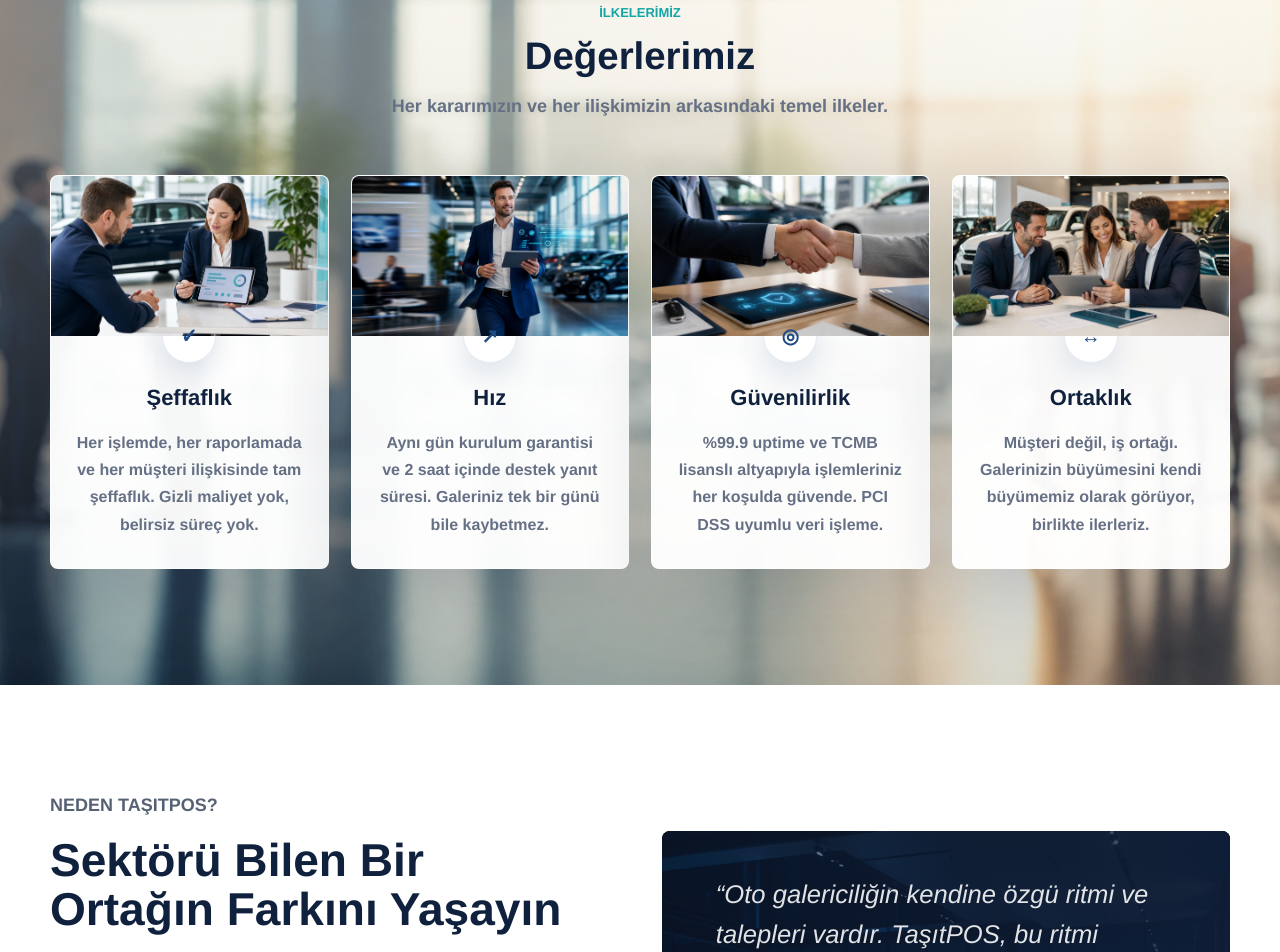
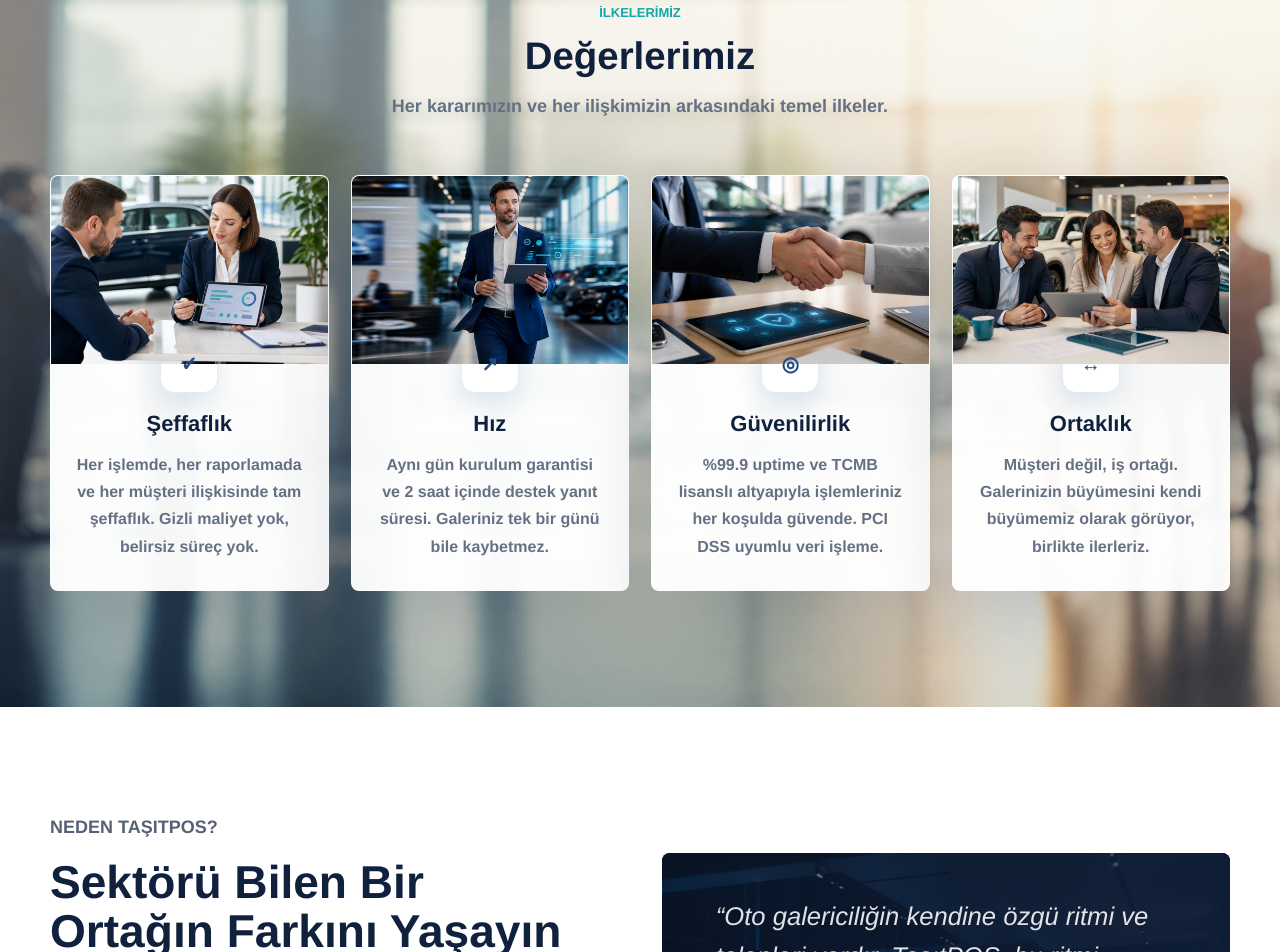
Before and after one commit to eliffvural/tasitPOS, a Next.js app: page /hakkimizda in a window 1280 px wide. Shown: the part 1474-2426 px from the top of the page. Built offline with nearby package versions, Linux system fonts and the light colour scheme.

Commit message:
Polish about value cards

```diff
--- a/app/globals.css
+++ b/app/globals.css
@@ -1597,6 +1597,7 @@ img {
 }
 
 .about-value-grid article {
+  position: relative;
   overflow: hidden;
   border: 1px solid rgba(255, 255, 255, 0.72);
   border-radius: 8px;
@@ -1608,18 +1609,18 @@ img {
 .about-value-grid img {
   display: block;
   width: 100%;
-  height: 160px;
+  height: 188px;
   object-fit: cover;
 }
 
 .about-value-grid article > span {
   display: grid;
-  width: 54px;
-  height: 54px;
+  width: 58px;
+  height: 58px;
   place-items: center;
-  margin: -27px auto 22px;
+  margin: -29px auto 18px;
   border: 1px solid var(--steel-200);
-  border-radius: 50%;
+  border-radius: 14px;
   color: var(--navy-800);
   background: var(--white);
   box-shadow: 0 10px 28px rgba(31, 75, 131, 0.14);
@@ -1634,7 +1635,8 @@ img {
 }
 
 .about-value-grid p {
-  margin: 18px 24px 30px;
+  min-height: 104px;
+  margin: 14px 24px 30px;
   color: var(--steel-500);
   line-height: 1.7;
   font-weight: 600;
```
